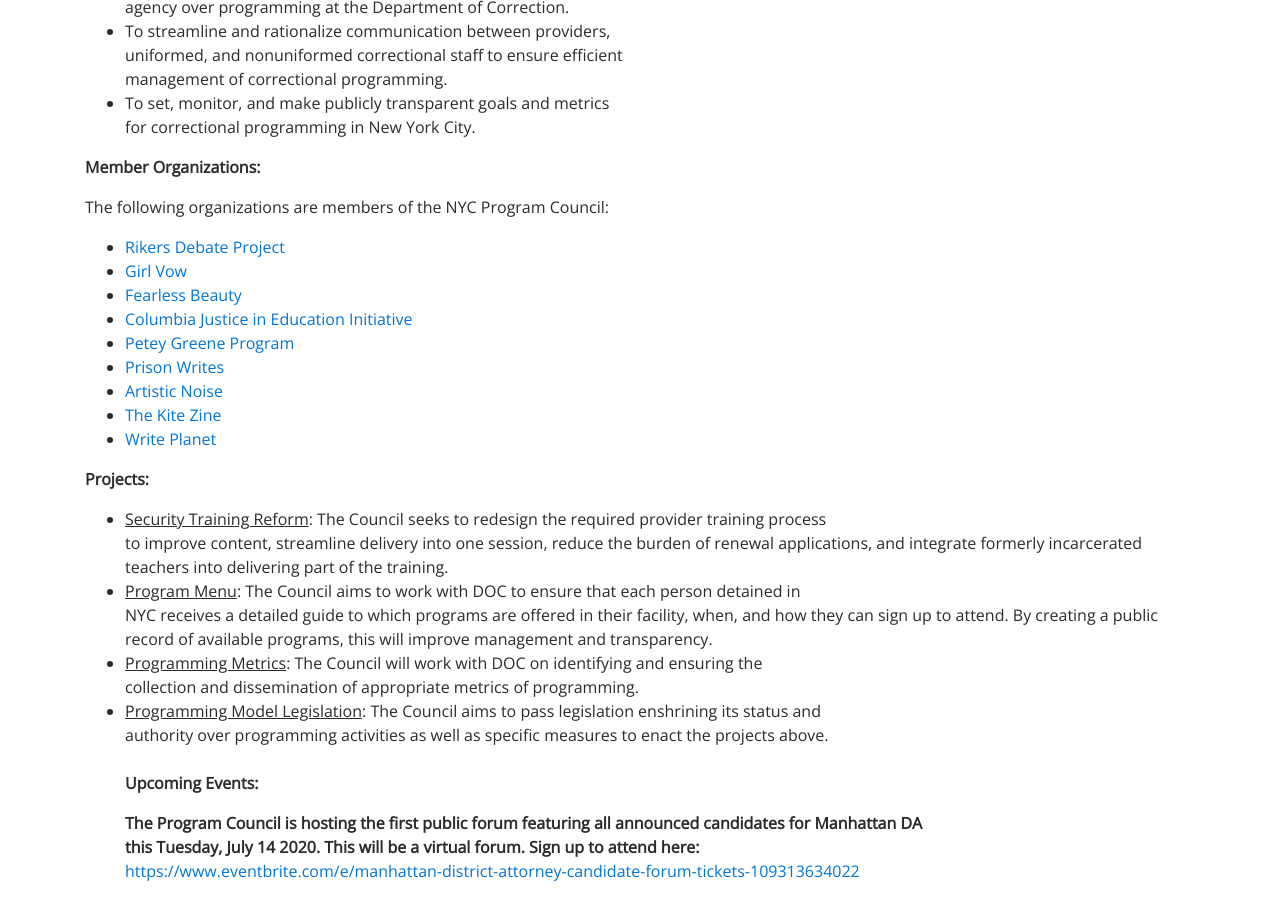
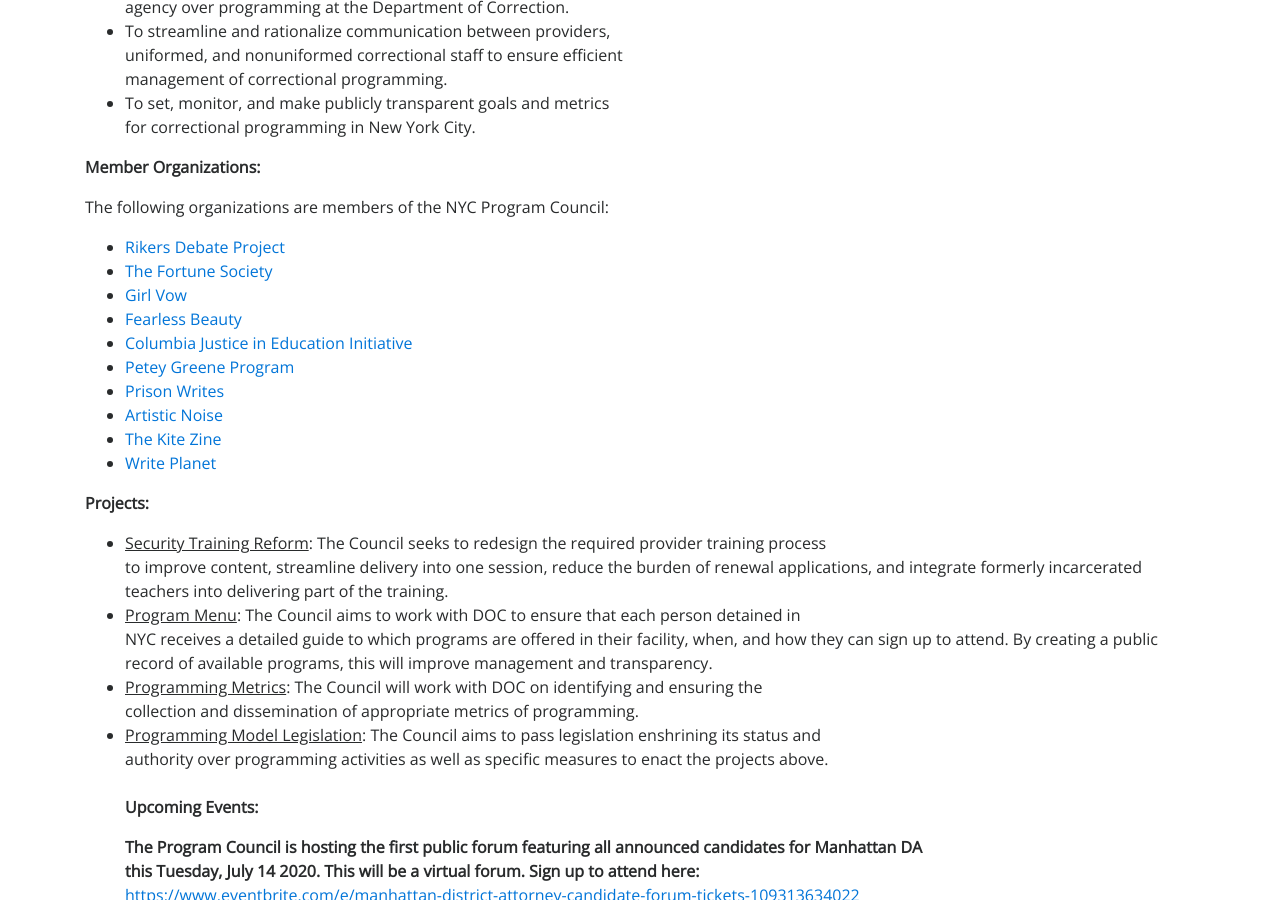
Before and after one commit to rikersdebateteam/rikers-debate-project, a Jekyll site: the page built from NYCPC.html, in a window 1280 px wide and 900 px high, scrolled down 621 px. Built offline with Jekyll 4.4.1, drawn with Linux system fonts in a browser that asks for light colours; nearby versions of some CDN libraries.

Commit message:
Update NYCPC.html

```diff
--- a/NYCPC.html
+++ b/NYCPC.html
@@ -57,6 +57,7 @@
       <p>The following organizations are members of the NYC Program Council:</p>
       <ul>
         <li><a href="http://rikersdebateproject.org/">Rikers Debate Project</a></li>
+        <li><a href="https://fortunesociety.org/">The Fortune Society</a></li>
         <li><a href="http://girlvow.org/">Girl Vow</a></li>
         <li><a href="https://www.fearlessbeauty.org/">Fearless Beauty</a></li>
         <li><a href="http://justiceineducation.columbia.edu/">Columbia Justice in Education Initiative</a></li>
```
